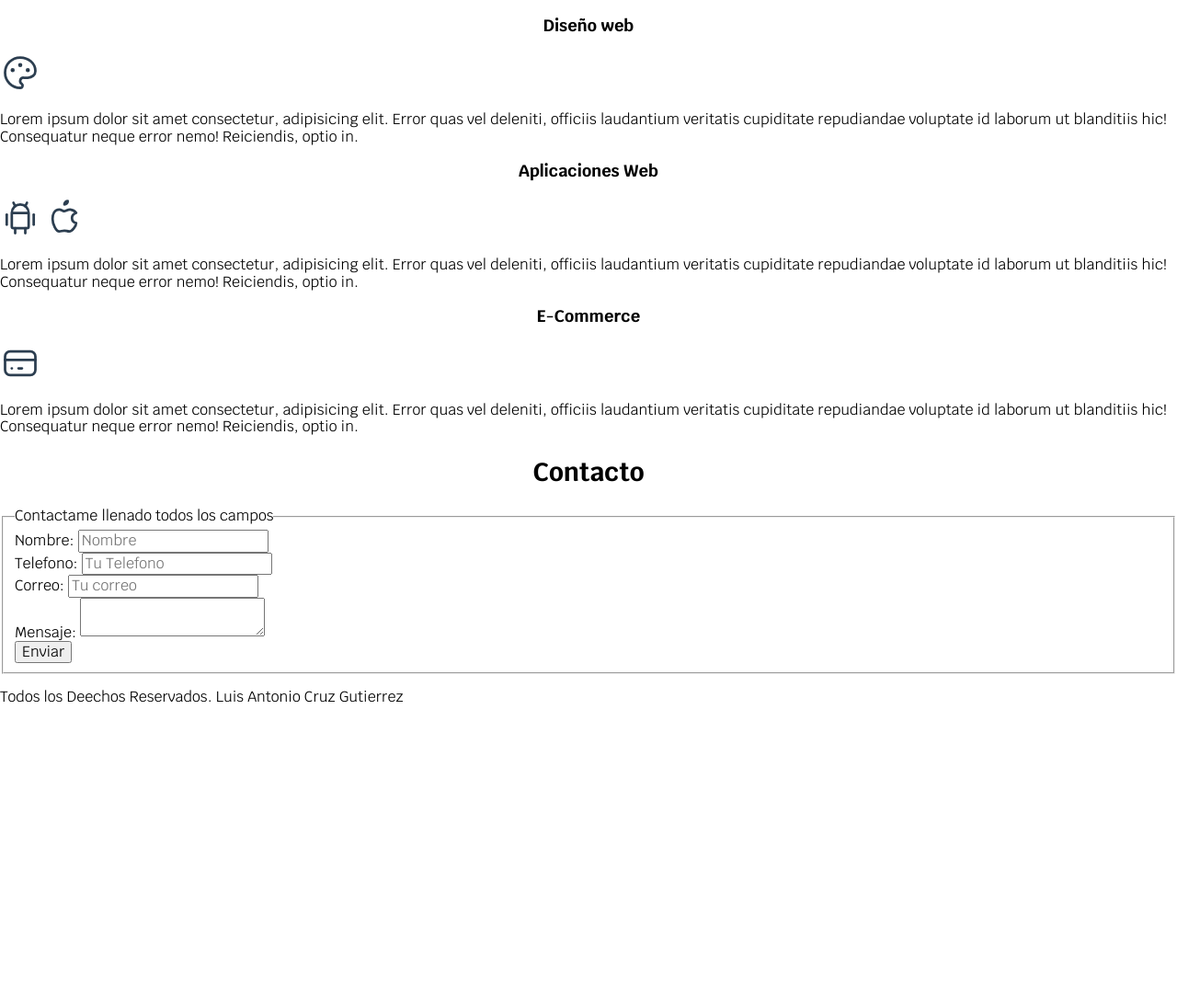
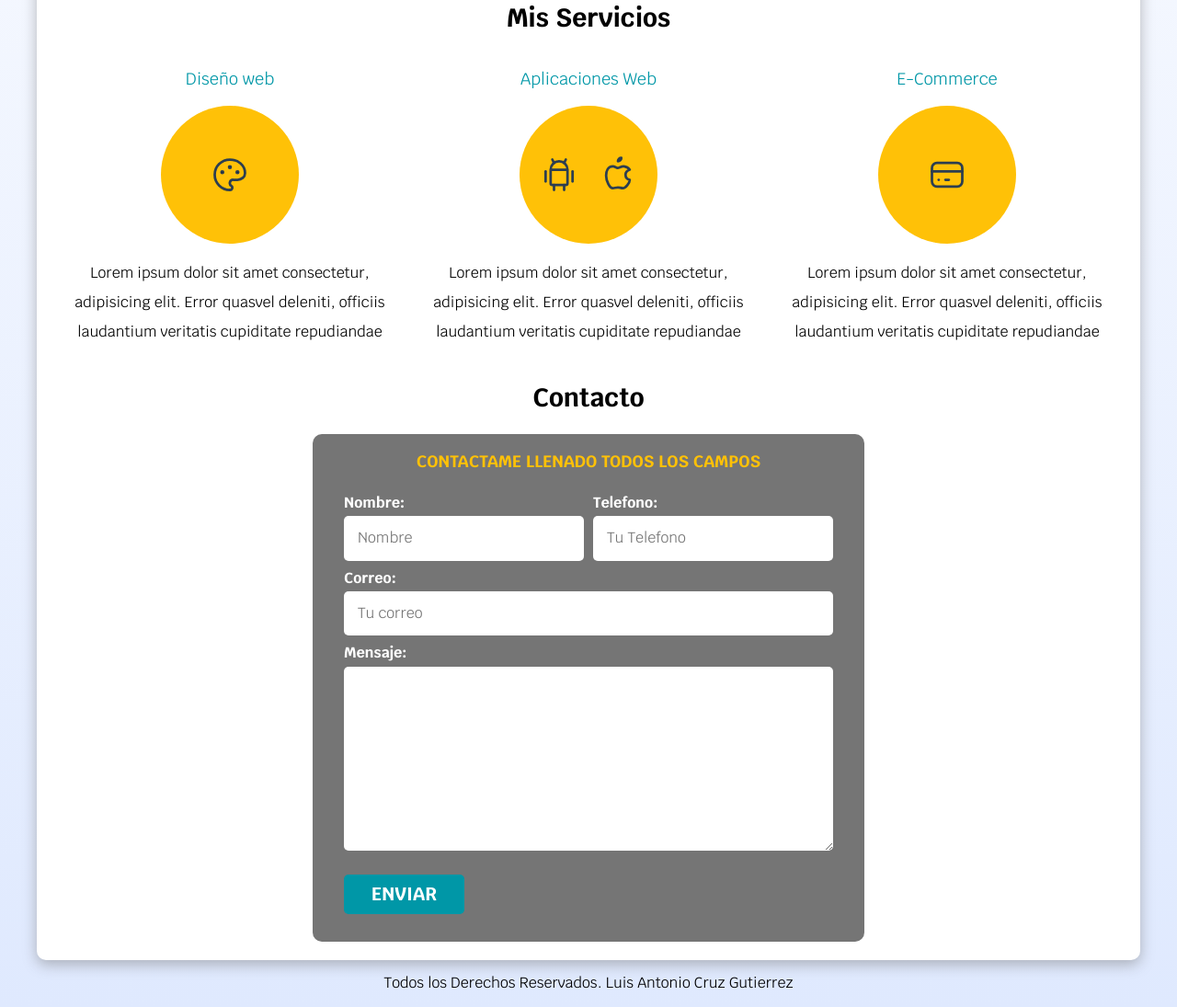
Before and after one commit to kira19955/Sitio_web_Freenlance, a plain HTML site: page index.html in a window 1280 px wide. Shown: the part 648-1743 px from the top of the page at 92% size. Before the commit the page ends 1432 px from the top, so only its background shows below. Drawn offline with Linux system fonts and the light colour scheme.

Commit message:
terminado
proyecto terminado

```diff
--- a/css/style.css
+++ b/css/style.css
@@ -8,26 +8,36 @@
 html {
   font-size: 62.5%;
   box-sizing: border-box;
+  scroll-snap-type: y mandatory; /**para hacer scroll**/
 }
-*, *:before, *:after{
+.servicio,
+.navegacion-principal,
+.formulario{
+  scroll-snap-align: center;
+  scroll-snap-stop: always;
+}
+*,*:before,*:after {
   box-sizing: inherit;
 }
 body {
   font-size: 16px;
   font-family: "Krub", sans-serif;
+  background-image: linear-gradient(
+    to top,
+    #dfe9fe 0%,
+    var(--blanco) 100%
+  ); /* con esto puedo ir darle color al fondo*/
 }
-h1{
+h1 {
   font-size: 3.8rem;
 }
-h2{
+h2 {
   font-size: 2.8rem;
-
 }
-h3{
+h3 {
   font-size: 1.8rem;
-
 }
-h1,h2,h3{
+h1,h2,h3 {
   text-align: center;
 }
 
@@ -38,7 +48,7 @@ h1,h2,h3{
   max-width: 120rem;
   margin: 0 auto 0 auto;
 }
-.boton{
+.boton {
   background-color: var(--secundario);
   color: var(--blanco);
   padding: 1rem 3rem;
@@ -47,13 +57,42 @@ h1,h2,h3{
   text-decoration: none;
   text-transform: uppercase;
   font-weight: bold;
-  border-radius: .5rem;
+  border-radius: 0.5rem;
+  border: none;
 }
-@media(min-width: 768px) {
-  .boton{
+@media (min-width: 768px) {
+  .boton {
     width: auto;
   }
-
+}
+.boton:hover{
+  cursor: pointer;
+}
+.boton2{
+  background-color: var(--secundario);
+  color: var(--blanco);
+  padding: 1rem 3rem;
+  margin-top: 5rem;
+  font-size: 2rem;
+  text-decoration: none;
+  text-transform: uppercase;
+  font-weight: bold;
+  border-radius: 0.5rem;
+  border: none;
+}
+@media (min-width: 768px) {
+  .boton2 {
+    width: auto;
+  }
+}
+.boton2:hover{
+  cursor: pointer;
+}
+.sombra {
+  box-shadow: 0px 5px 15px 0px rgba(112, 112, 112, 0.48);
+  background-color: var(--blanco);
+  padding: 2rem;
+  border-radius: 1rem;
 }
 .nav-bg {
   background-color: var(--secundario);
@@ -61,10 +100,9 @@ h1,h2,h3{
 .navegacion-principal {
   display: flex;
   flex-direction: column;
-
 }
-@media(min-width: 768px) {
-    .navegacion-principal{
+@media (min-width: 768px) {
+  .navegacion-principal {
     flex-direction: row;
     justify-content: space-between;
   }
@@ -83,15 +121,16 @@ h1,h2,h3{
   color: var(--negro);
 }
 
-.hero{
+.hero {
   background-image: url(../img/hero.jpg);
   background-repeat: no-repeat;
   background-size: cover;
   height: 450px;
   position: relative;
+  margin-bottom: 2rem;
 }
 
-.contenido-hero{
+.contenido-hero {
   position: absolute;
   /* background-color:rgba(0, 0, 0, .7);  anterior*/
   background-color: rgb(0 0 0 / 70%);
@@ -106,7 +145,103 @@ justify-content: center;
 }
 
 .contenido-hero h2,
-.contenido-hero p{
+.contenido-hero p {
   color: var(--blanco);
+}
+
+/** Servicios**/
+@media (min-width: 768px) {
+  .servicios {
+    display: grid;
+    grid-template-columns: repeat(
+      3,
+      1fr
+    ); /** con esto le estoy diciendo que repita**/
+    column-gap: 1rem;
+  }
+}
+
+.servicio {
+  display: flex;
+  flex-direction: column;
+  align-items: center;
+}
+.servicio h3 {
+  color: var(--secundario);
+  font-weight: normal;
+}
+
+.servicio p {
+  line-height: 2;
+  text-align: center;
+}
+.servicio .iconos {
+  height: 15rem;
+  width: 15rem;
+  background-color: var(--primario);
+  border-radius: 50%;
+  display: flex; /** disyplay flex me deja utilizar justify- content y a la propiedad de flex-direccion**/
+
+  justify-content: space-evenly;
+  align-items: center;
+}
+
+/**CONTACTO **/
+.formulario{
+  background-color: var(--gris);
+  width: min(60rem, 100%); /** Utilizar el valor mas pequeño **/
+  margin: 0 auto;
+  padding: 2rem;
+  border-radius: 1rem;
 
 }
+
+.formulario fieldset{
+  border: none;
+}
+.formulario legend{
+  color: var(--primario);
+  text-align: center;
+  font-size: 1.8rem;
+  text-transform: uppercase;
+  font-weight: 700;
+  margin-bottom: 2rem;
+}
+
+@media(min-width: 768px) {
+  .contenedor-campos{
+    display: grid;
+    grid-template-columns: repeat(2, 1fr);
+    grid-template-rows: auto auto 20rem;
+    column-gap: 1rem;
+  }
+  .campo:nth-child(3),
+  .campo:nth-child(4){
+    grid-column: 1/3;
+  }
+
+}
+.campo{
+  margin-bottom: 1rem;
+}
+.campo label{
+color: var(--blanco);
+font-weight: bold;
+margin-bottom: .5rem;
+display: block;
+}
+.campo textarea{
+  height: 20rem;
+}
+
+.input-text{
+  width: 100%;
+  border: none;
+  padding: 1.5rem;
+  border-radius: .5rem;
+}
+
+/**FOOTER**/
+.footer{
+  text-align: center;
+}
--- a/index.html
+++ b/index.html
@@ -6,7 +6,7 @@
     <meta name="viewport" content="width=device-width, initial-scale=1.0" />
     <title>Diseñador Freenlancer</title>
     <link rel="preload" href="css/normalize.css" as="style" />
-    <link rel="stylesheet" href="css/normalize.css">
+    <link rel="stylesheet" href="css/normalize.css" />
     <link rel="preconnect" href="https://fonts.googleapis.com" />
     <link rel="preconnect" href="https://fonts.gstatic.com" crossorigin />
     <link
@@ -54,16 +54,19 @@
             />
           </svg>
 
-          Xalapa, veracruz</p>
-        <a  class ="boton" href="#">Contactar</a>
+          Xalapa, veracruz
+        </p>
+        <a class="boton" href="#">Contactar</a>
       </div>
     </section>
 
-    <main>
+    <main class="contenedor sombra">
       <h2>Mis Servicios</h2>
 
-      <section>
+      <div class="servicios">
+        <section class="servicio">
           <h3>Diseño web</h3>
+          <div class="iconos">
             <svg
               xmlns="http://www.w3.org/2000/svg"
               class="icon icon-tabler icon-tabler-palette"
@@ -84,16 +87,17 @@
               <circle cx="12" cy="7.5" r=".5" fill="currentColor" />
               <circle cx="16.5" cy="10.5" r=".5" fill="currentColor" />
             </svg>
+          </div>
           <p>
-          Lorem ipsum dolor sit amet consectetur, adipisicing elit. Error quas
-          vel deleniti, officiis laudantium veritatis cupiditate repudiandae
-          voluptate id laborum ut blanditiis hic! Consequatur neque error nemo!
-          Reiciendis, optio in.
+            Lorem ipsum dolor sit amet consectetur, adipisicing elit. Error
+            quasvel deleniti, officiis laudantium veritatis cupiditate
+            repudiandae
           </p>
         </section>
 
-      <section>
+        <section class="servicio">
           <h3>Aplicaciones Web</h3>
+          <div class="iconos">
             <svg
               xmlns="http://www.w3.org/2000/svg"
               class="icon icon-tabler icon-tabler-brand-android"
@@ -135,16 +139,17 @@
               />
               <path d="M12 4a2 2 0 0 0 2 -2a2 2 0 0 0 -2 2" />
             </svg>
+          </div>
           <p>
-          Lorem ipsum dolor sit amet consectetur, adipisicing elit. Error quas
-          vel deleniti, officiis laudantium veritatis cupiditate repudiandae
-          voluptate id laborum ut blanditiis hic! Consequatur neque error nemo!
-          Reiciendis, optio in.
+            Lorem ipsum dolor sit amet consectetur, adipisicing elit. Error
+            quasvel deleniti, officiis laudantium veritatis cupiditate
+            repudiandae
           </p>
         </section>
 
-      <section>
+        <section class="servicio">
           <h3>E-Commerce</h3>
+          <div class="iconos">
             <svg
               xmlns="http://www.w3.org/2000/svg"
               class="icon icon-tabler icon-tabler-credit-card"
@@ -163,45 +168,48 @@
               <line x1="7" y1="15" x2="7.01" y2="15" />
               <line x1="11" y1="15" x2="13" y2="15" />
             </svg>
+          </div>
           <p>
-          Lorem ipsum dolor sit amet consectetur, adipisicing elit. Error quas
-          vel deleniti, officiis laudantium veritatis cupiditate repudiandae
-          voluptate id laborum ut blanditiis hic! Consequatur neque error nemo!
-          Reiciendis, optio in.
+            Lorem ipsum dolor sit amet consectetur, adipisicing elit. Error
+            quasvel deleniti, officiis laudantium veritatis cupiditate
+            repudiandae
           </p>
         </section>
-    </main>
+      </div>
 
-    <section>
+      <section class="servicio">
         <h2>Contacto</h2>
-      <form>
+        <form class="formulario">
           <fieldset>
             <legend>Contactame llenado todos los campos</legend>
-          <div>
+            <div class="contenedor-campos">
+              <div class="campo">
                 <label> Nombre:</label>
-            <input type="text" placeholder="Nombre" />
+                <input class="input-text" type="text" placeholder="Nombre" />
+              </div>
+              <div class="campo">
+                <label>Telefono:</label>
+                <input class="input-text" type="tel" placeholder="Tu Telefono" />
+              </div>
+              <div class="campo">
+                <label>Correo:</label>
+                <input class="input-text" type="email" placeholder="Tu correo" />
+              </div>
+              <div class="campo">
+                <label>Mensaje:</label>
+                <textarea class="input-text"></textarea>
               </div>
               <div>
-            <label>Telefono:</label>
-            <input type="tel" placeholder="Tu Telefono" />
+                <input class="boton2" type="submit" value="Enviar" />
               </div>
-          <div>
-            <label>Correo:</label>
-            <input type="email" placeholder="Tu correo" />
-          </div>
-          <div>
-            <label>Mensaje:</label>
-            <textarea></textarea>
-          </div>
-          <div>
-            <input type="submit" value="Enviar" />
             </div>
           </fieldset>
         </form>
       </section>
+    </main>
 
-    <footer>
-      <p>Todos los Deechos Reservados. Luis Antonio Cruz Gutierrez</p>
+    <footer class="footer">
+      <p>Todos los Derechos Reservados. Luis Antonio Cruz Gutierrez</p>
     </footer>
   </body>
 </html>
```
Lines whose indentation alone changed are shown as unchanged.
